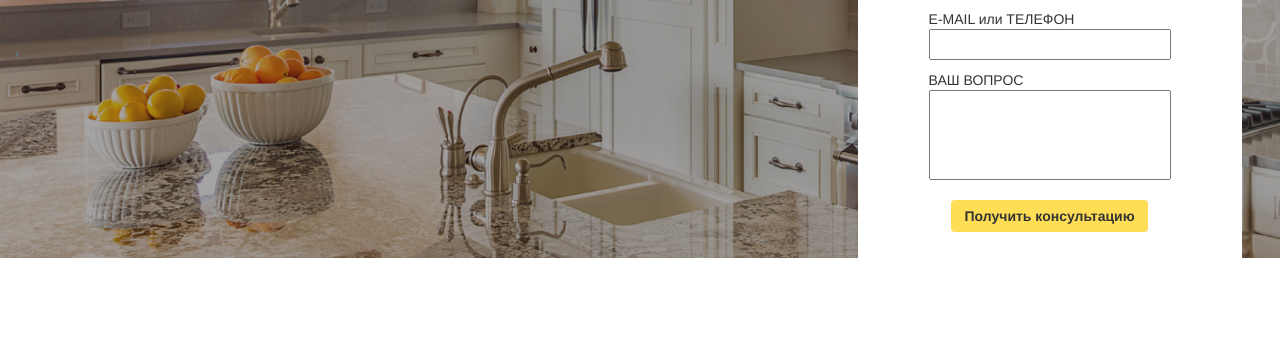
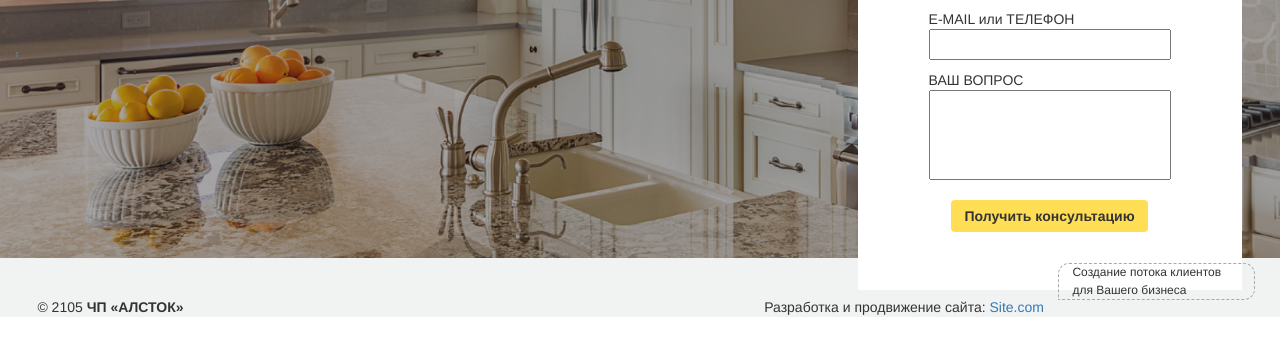
Before and after one commit to alexyfree/alexyfree.github.io, a website: page index.html in a window 1280 px wide. Shown: the part 6463-6819 px from the top of the page. After the commit the page ends 6780 px from the top, so only its background shows below. Drawn offline with Linux system fonts and the light colour scheme.

Commit message:
add footer

```diff
--- /dev/null
+++ b/html/footer.html
@@ -0,0 +1,6 @@
+<div class="footer row">
+    <div class="col-md-2 alstok">&copy; 2105 <b>ЧП «АЛСТОК»</b></div>
+    <div class="col-md-5"></div>
+    <div class="col-md-3 developer">Разработка и продвижение сайта: <a href="http://alexyfree.github.io/">Site.com</a></div>
+    <div class="col-md-2 dev-description">Создание потока клиентов<br/>для Вашего бизнеса</div>
+</div>
--- a/index.html
+++ b/index.html
@@ -24,6 +24,7 @@
     <link rel="stylesheet" href="styles/how-it-works.css">
     <link rel="stylesheet" href="styles/contacts.css">
     <link rel="stylesheet" href="styles/questions.css">
+    <link rel="stylesheet" href="styles/footer.css">
 </head>
 <body ng-controller="AppCtrl">
 <ng-include src="'html/header.html'"></ng-include>
@@ -38,5 +39,6 @@
 <ng-include src="'html/how-it-works.html'"></ng-include>
 <ng-include src="'html/contacts.html'"></ng-include>
 <ng-include src="'html/questions.html'"></ng-include>
+<ng-include src="'html/footer.html'"></ng-include>
 </body>
 </html>
--- /dev/null
+++ b/styles/footer.css
@@ -0,0 +1,24 @@
+.footer{
+    background: #f1f2f2;
+    height: 1%;
+}
+
+.footer .alstok, .footer .developer{
+    height: 100%;
+    padding-top: 3%;
+}
+
+.footer .alstok{
+    padding-left: 4%;
+}
+
+.footer .dev-description{
+    font-size: 12px;
+    border: 1px dashed darkgrey;
+    border-radius: 11px;
+    width: 15%;
+    padding-left: 1%;
+    margin-top: 0.4%;
+    margin-left: -1.4%;
+    border-bottom-left-radius: 0;
+}
--- a/styles/header.css
+++ b/styles/header.css
@@ -7,8 +7,7 @@ body {
     overflow-x: hidden;
     overflow-y:auto;
     width: 100%;
-    /*height: 100%;*/
-    height: 8000px;
+    height: 100%;
     background-color: white !important;
 }
 .header{
```
